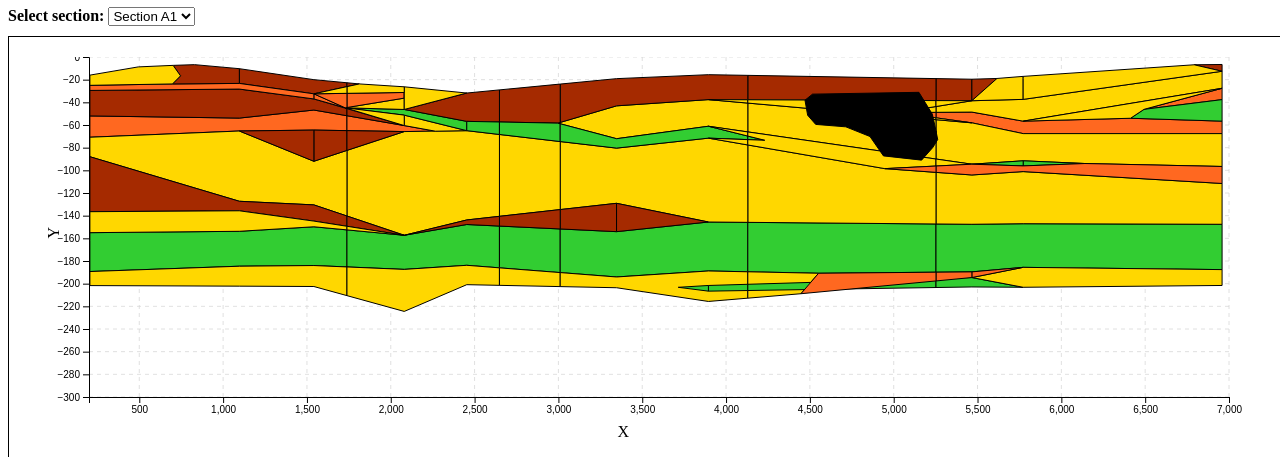
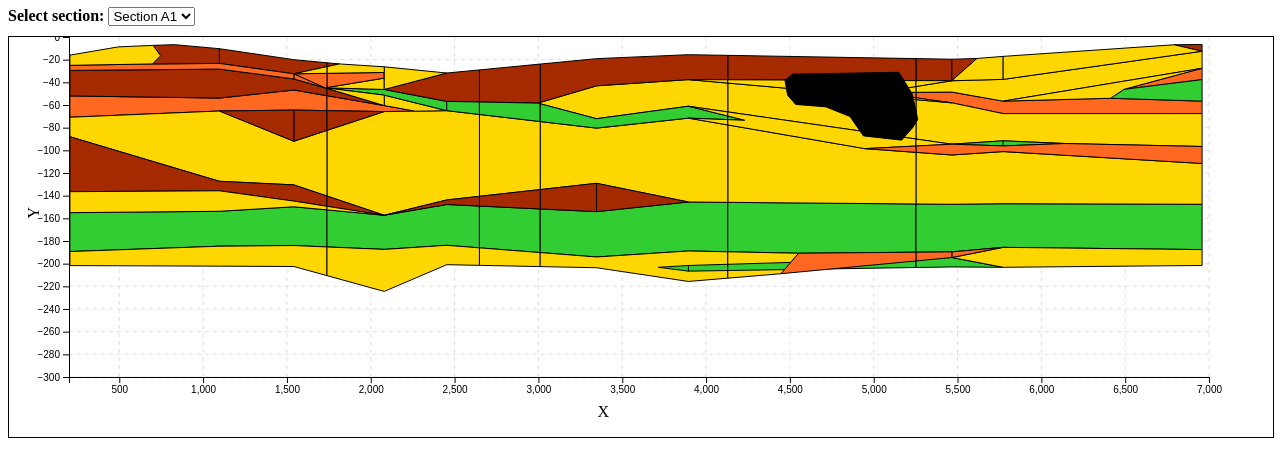
Before and after one commit to trucnguyen178/SimpleDraw, a plain HTML site: page index.html in a window 1280 px wide. Shown: the part 73-530 px from the top of the page. Drawn offline with nearby package versions, Linux system fonts and the light colour scheme; animation ran at ten frames a second.

Commit message:
Remove padding

```diff
--- a/index.html
+++ b/index.html
@@ -22,7 +22,7 @@
         <div class="select">
             <b>Select section:</b> <select id="sectionSelect"></select>
         </div>
-        <svg width="100%" height="400" style="padding: 20px;">
+        <svg width="100%" height="400">
             <g id="TwoDimension"></g>
         </svg>
     </div>
```
